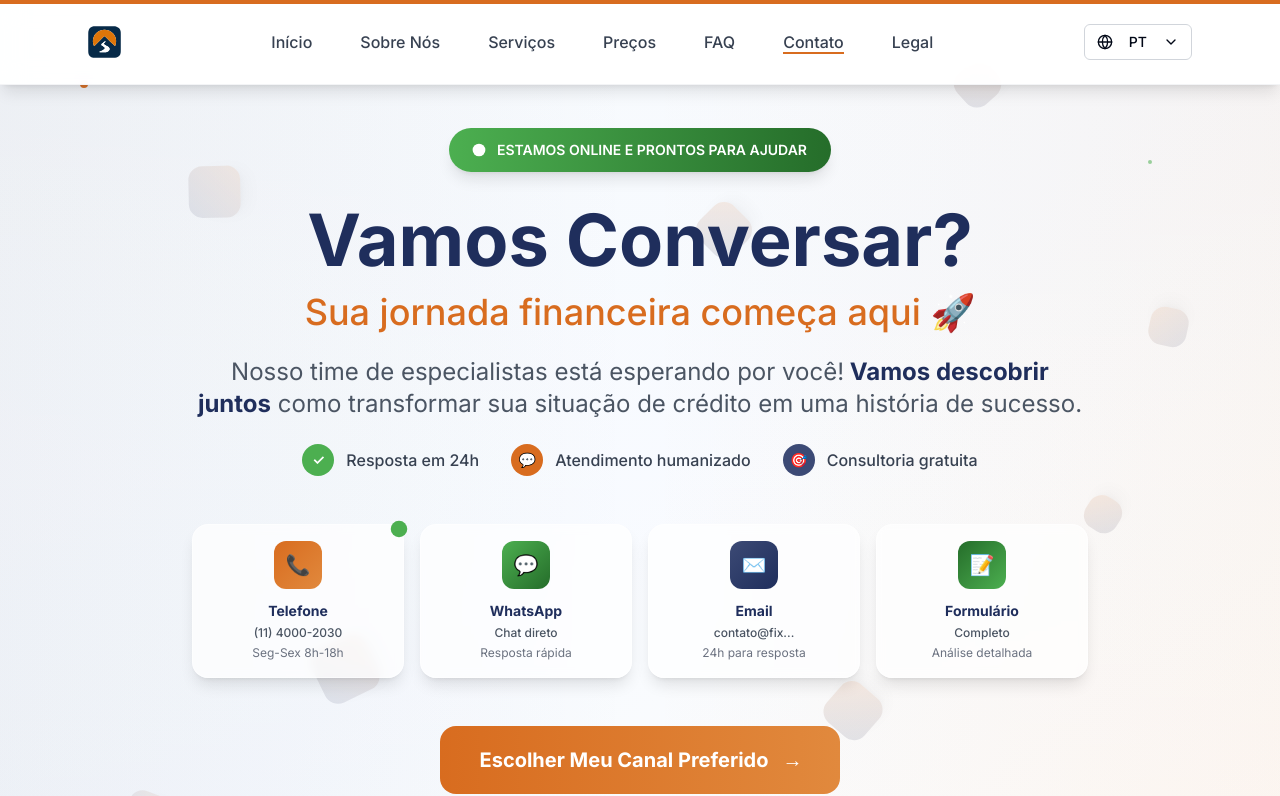
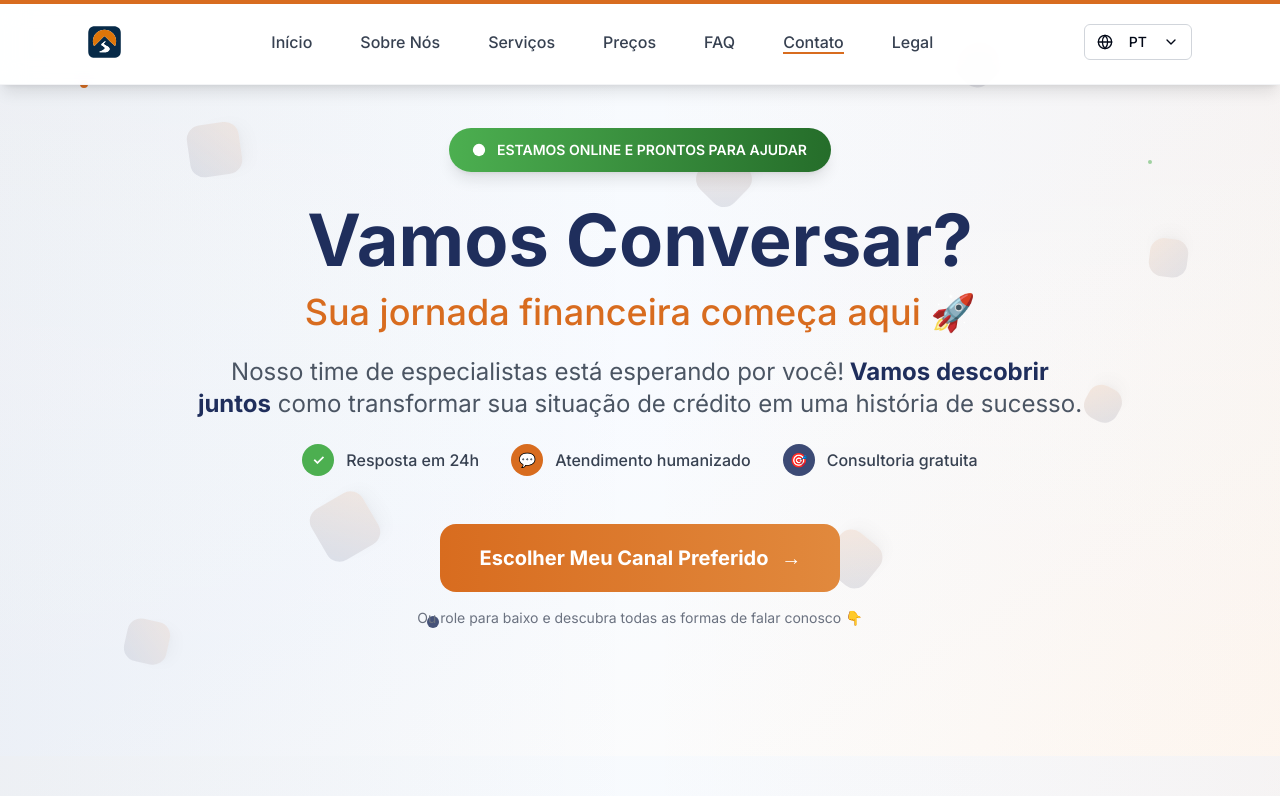
Before and after one commit to BrunoCstr/fixcreditpath, a Next.js app: page /contato in a window 1280 px wide. Shown: the top 796 px of the page. Built offline with nearby package versions, Linux system fonts and the light colour scheme.

Commit message:
Remove contact method cards from hero section in contact page
cgen-bba127d7af8245c8861391741cab180a

```diff
--- a/app/contato/page.tsx
+++ b/app/contato/page.tsx
@@ -185,82 +185,6 @@ export default function ContactPage() {
                       </span>
                     </motion.div>
                   </div>
-                </motion.div>
-
-                {/* Interactive Contact Channels Preview */}
-                <motion.div
-                  initial={{ opacity: 0, y: 40 }}
-                  animate={{ opacity: 1, y: 0 }}
-                  transition={{ duration: 0.8, delay: 0.8 }}
-                  className="grid grid-cols-2 md:grid-cols-4 gap-4 mb-12 max-w-4xl mx-auto"
-                >
-                  {[
-                    {
-                      icon: "📞",
-                      title: "Telefone",
-                      subtitle: "(11) 4000-2030",
-                      desc: "Seg-Sex 8h-18h",
-                      color: "from-[#D86C1F] to-[#E1893D]",
-                      pulse: true,
-                    },
-                    {
-                      icon: "💬",
-                      title: "WhatsApp",
-                      subtitle: "Chat direto",
-                      desc: "Resposta rápida",
-                      color: "from-[#4CAF50] to-[#256D2A]",
-                      pulse: false,
-                    },
-                    {
-                      icon: "✉️",
-                      title: "Email",
-                      subtitle: "contato@fix...",
-                      desc: "24h para resposta",
-                      color: "from-[#3C4A75] to-[#1F2E5C]",
-                      pulse: false,
-                    },
-                    {
-                      icon: "📝",
-                      title: "Formulário",
-                      subtitle: "Completo",
-                      desc: "Análise detalhada",
-                      color: "from-[#256D2A] to-[#4CAF50]",
-                      pulse: false,
-                    },
-                  ].map((channel, index) => (
-                    <motion.div
-                      key={index}
-                      initial={{ opacity: 0, y: 20 }}
-                      animate={{ opacity: 1, y: 0 }}
-                      transition={{ duration: 0.6, delay: 1 + index * 0.1 }}
-                      whileHover={{ scale: 1.05, y: -5 }}
-                      className="relative bg-white/70 backdrop-blur-sm rounded-2xl p-4 shadow-lg hover:shadow-xl transition-all duration-300 border border-white/50 cursor-pointer"
-                    >
-                      {channel.pulse && (
-                        <motion.div
-                          animate={{ scale: [1, 1.1, 1] }}
-                          transition={{ duration: 2, repeat: Infinity }}
-                          className="absolute -top-1 -right-1 w-4 h-4 bg-[#4CAF50] rounded-full"
-                        />
-                      )}
-                      <div
-                        className={`w-12 h-12 bg-gradient-to-br ${channel.color} rounded-xl flex items-center justify-center mx-auto mb-3 text-xl`}
-                      >
-                        {channel.icon}
-                      </div>
-                      <div className="text-center">
-                        <div className="font-bold text-[#1F2E5C] text-sm mb-1">
-                          {channel.title}
-                        </div>
-                        <div className="text-xs text-gray-600 font-medium mb-1">
-                          {channel.subtitle}
-                        </div>
-                        <div className="text-xs text-gray-500">
-                          {channel.desc}
-                        </div>
-                      </div>
-                    </motion.div>
-                  ))}
                 </motion.div>
 
                 {/* Friendly CTA */}
--- a/app/servicos/page.tsx
+++ b/app/servicos/page.tsx
@@ -116,11 +116,11 @@ export default function ServicesPage() {
                     className="flex items-center gap-4"
                   >
                     <div className="bg-[#D86C1F] text-white px-4 py-2 rounded-lg text-sm font-bold">
-                      #1 EM RESULTADOS
+                      ESPECIALISTAS EM CRÉDITO
                     </div>
                     <div className="flex items-center gap-2 text-[#1F2E5C] text-sm font-medium">
                       <div className="w-2 h-2 bg-[#4CAF50] rounded-full animate-pulse"></div>
-                      <span>+5.000 clientes atendidos</span>
+                      <span>Equipe dedicada e qualificada</span>
                     </div>
                   </motion.div>
 
@@ -176,9 +176,9 @@ export default function ServicesPage() {
                         subtext: "Relatório detalhado",
                       },
                       {
-                        number: "98%",
-                        label: "Taxa de Sucesso",
-                        subtext: "Clientes satisfeitos",
+                        number: "24/7",
+                        label: "Suporte",
+                        subtext: "Atendimento disponível",
                       },
                     ].map((metric, index) => (
                       <motion.div
@@ -873,11 +873,11 @@ export default function ServicesPage() {
                   <div className="flex justify-center gap-4 text-sm text-gray-600">
                     <span className="flex items-center gap-1">
                       <div className="w-2 h-2 bg-green-400 rounded-full"></div>
-                      +15.000 clientes atendidos
+                      Metodologia comprovada
                     </span>
                     <span className="flex items-center gap-1">
                       <div className="w-2 h-2 bg-blue-400 rounded-full"></div>
-                      Economia média de R$ 850/mês
+                      Resultados reais demonstrados
                     </span>
                   </div>
                 </div>
```
